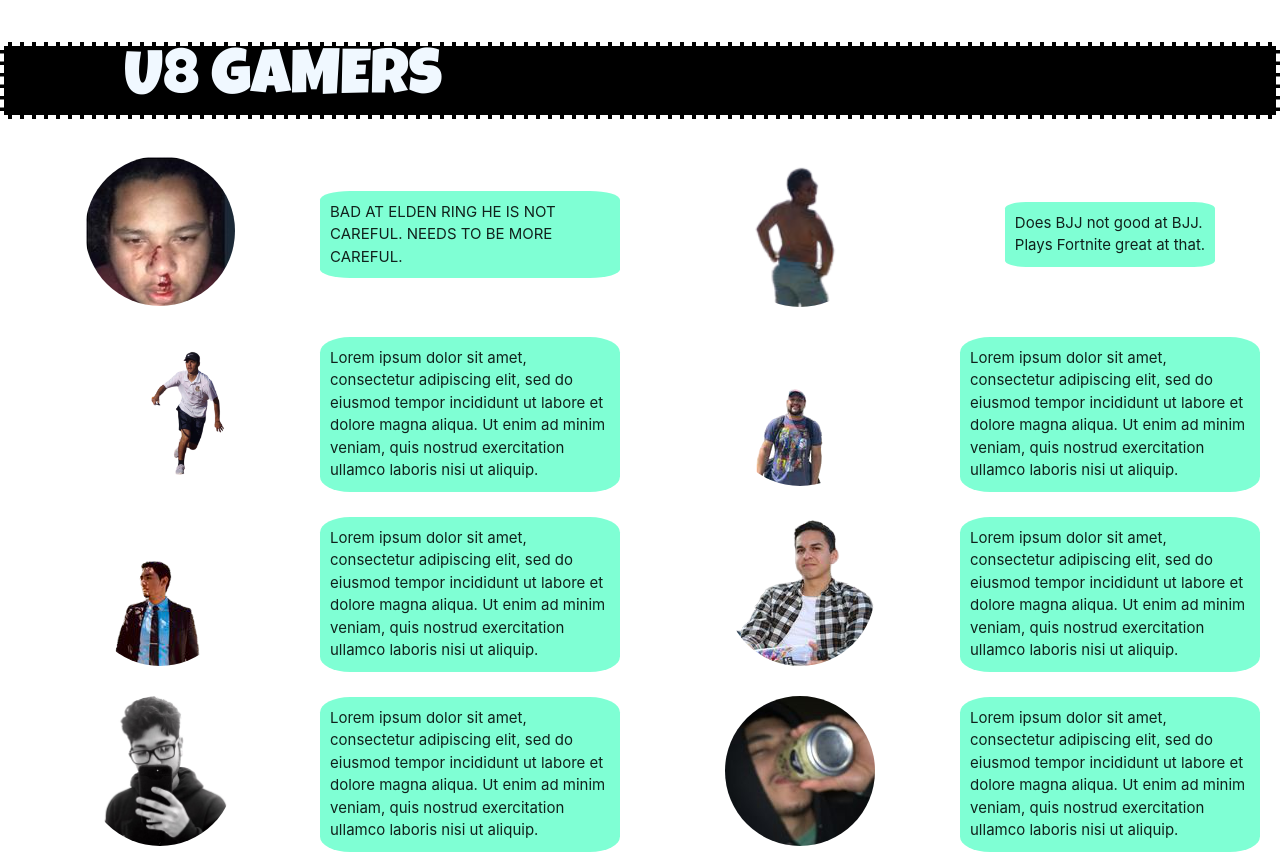
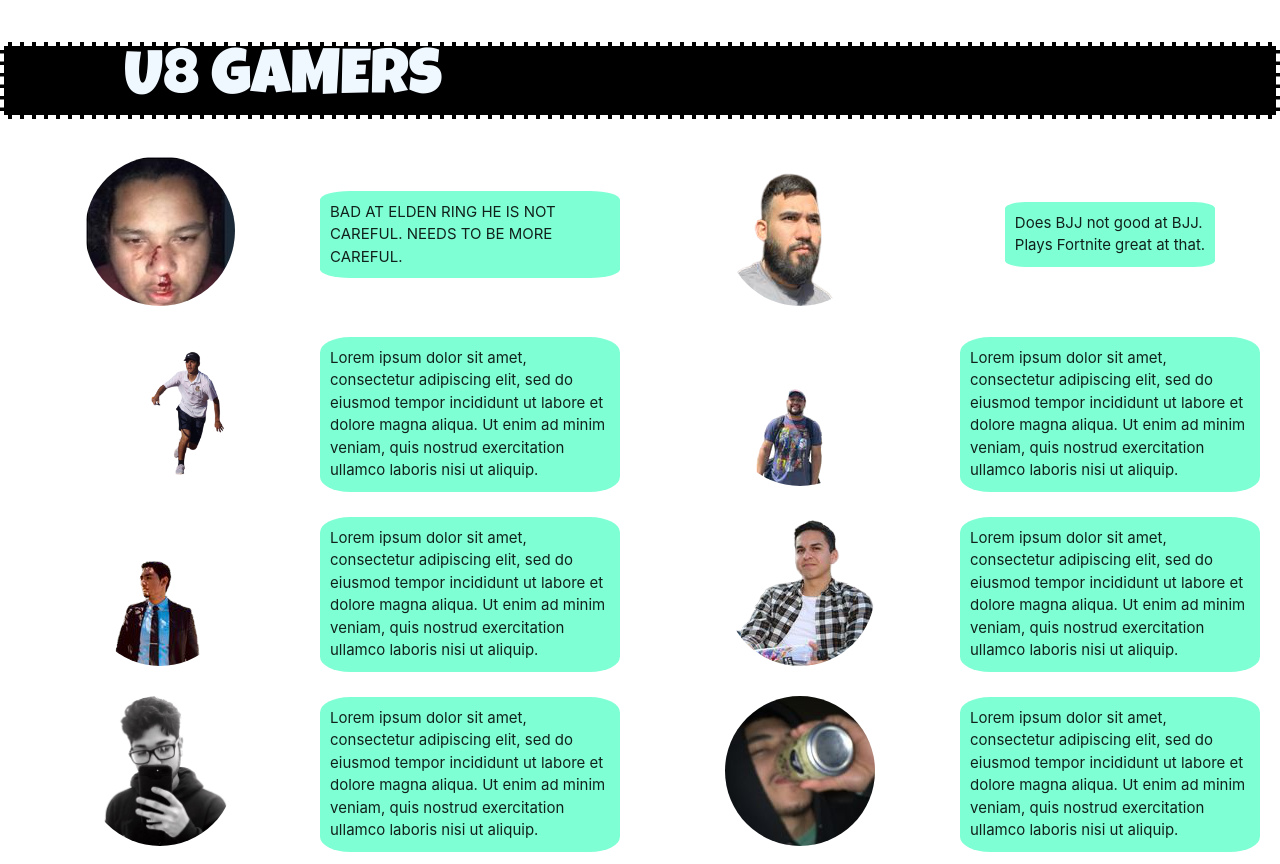
Before and after one commit to ChrisCarteno/deployPractice, a plain HTML site: page index.html in a window 1280 px wide. Drawn offline with Linux system fonts and the light colour scheme.

Commit message:
Update index.html

```diff
--- a/index.html
+++ b/index.html
@@ -25,7 +25,7 @@
       HE IS NOT CAREFUL.
       NEEDS TO BE MORE CAREFUL.
     </p>
-    <a href = "https://www.instagram.com/u8chuy/" target = "_blank";><img src="./images/U8chuy.png" alt="Chuy"></a>
+    <a href = "https://www.instagram.com/u8chuy/" target = "_blank";><img src="./images/u8CHuy.png" alt="Chuy"></a>
     <p>Does BJJ
     not good at BJJ. <br/>
     Plays Fortnite great at that.</p>
```
